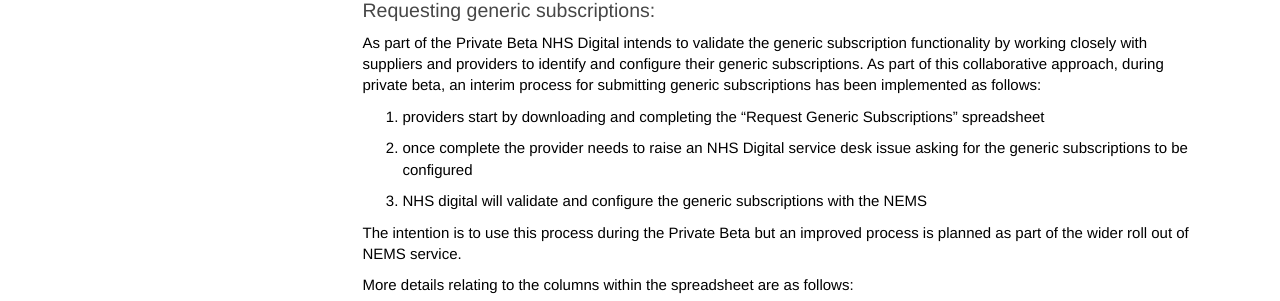
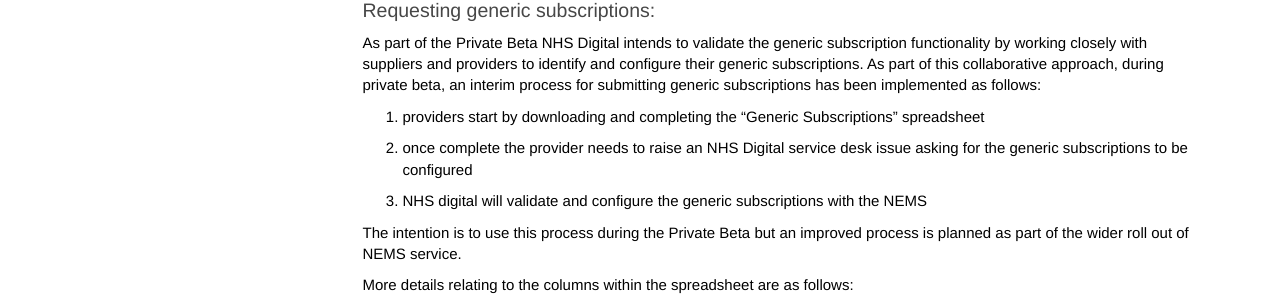
Before and after one commit to nhsconnect/Events-Management, a Jekyll site: the page built from pages/receiver/receiver_requirements.md, in a window 1280 px wide and 900 px high, scrolled down 477 px. Shown: the part 152-453 px from the top of the window. Built offline with Jekyll 4.4.1, drawn with Linux system fonts in a browser that asks for light colours; nearby versions of some CDN libraries; comment, search, counter and statistics services are not loaded.

Commit message:
Improved wording on receiver page.

```diff
--- a/pages/receiver/receiver_requirements.md
+++ b/pages/receiver/receiver_requirements.md
@@ -23,7 +23,7 @@
 
 As part of the Private Beta NHS Digital intends to validate the generic subscription functionality by working closely with suppliers and providers to identify and configure their generic subscriptions. As part of this collaborative approach, during private beta, an interim process for submitting generic subscriptions has been implemented as follows:
 
-1. providers start by downloading and completing the "Request Generic Subscriptions" spreadsheet
+1. providers start by downloading and completing the "Generic Subscriptions" spreadsheet
 2. once complete the provider needs to raise an NHS Digital service desk issue asking for the generic subscriptions to be configured
 3. NHS digital will validate and configure the generic subscriptions with the NEMS
 
```
